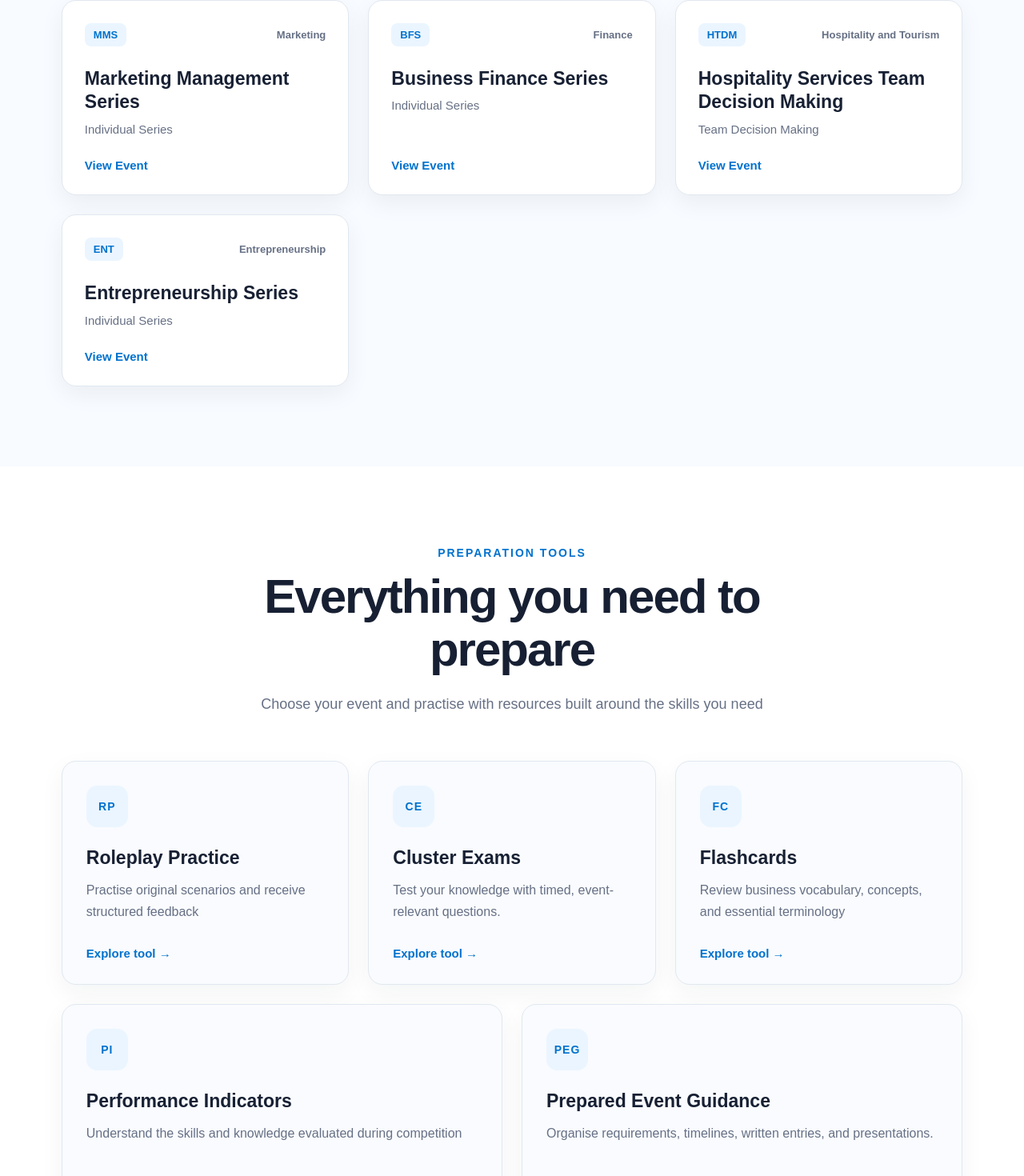
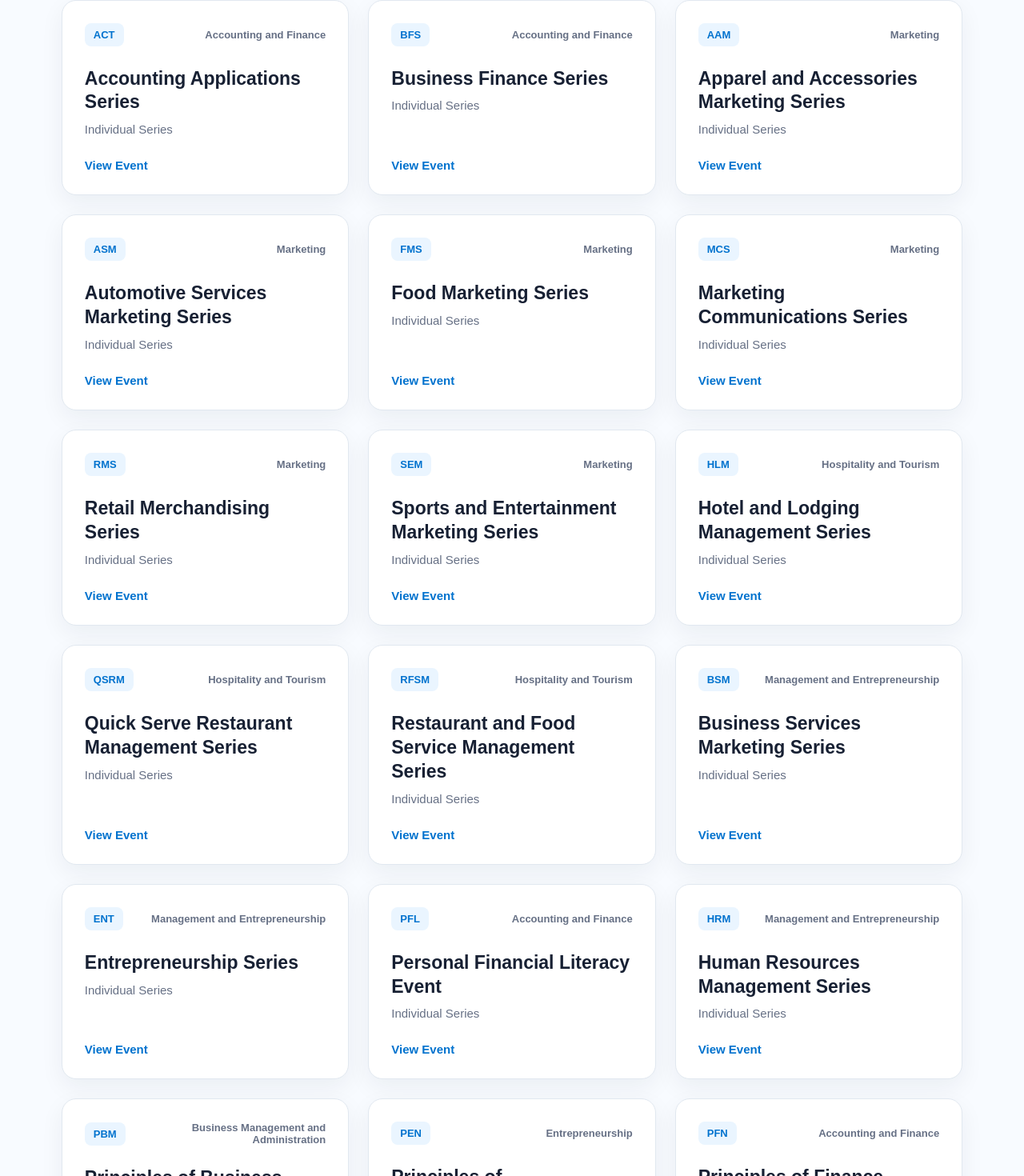
Before and after one commit to nirvith/deca-study-platform, a React (Vite) app: page / in a window 1280 px wide. Shown: the part 1299-2769 px from the top of the page at 80% size. Built offline with nearby package versions, Linux system fonts and the light colour scheme.

Commit message:
Added All events to events.js

```diff
--- a/src/components/EventFinder.jsx
+++ b/src/components/EventFinder.jsx
@@ -46,7 +46,7 @@ function EventFinder() {
                 <button onClick={() => setSelectedCluster("Hospitality and Tourism")}
                         className={selectedCluster === "Hospitality and Tourism" ? "active" : ""}>Hospitality and Tourism</button>
                 <button onClick={() => setSelectedCluster("Business Management")}
-                        className={selectedCluster === "Business Management" ? "active" : ""}>Business Management</button>
+                        className={selectedCluster === "Business Management and Administration" ? "active" : ""}>Business Management and Administration</button>
                 <button onClick={() => setSelectedCluster("Entrepreneurship")}
                         className={selectedCluster === "Entrepreneurship" ? "active" : ""}>Entrepreneurship</button>
                 <button onClick={() => setSelectedCluster("Personal Financial Literacy")}
--- a/src/data/events.js
+++ b/src/data/events.js
@@ -1,9 +1,12 @@
 const events = [
+
+    // Individual Series
+
   {
-        id: "mms",
-        abbreviation: "MMS",
-        name: "Marketing Management Series",
-        cluster: "Marketing",
+    id: "act",
+    abbreviation: "ACT",
+    name: "Accounting Applications Series",
+    cluster: "Accounting and Finance",
     format: "Individual Series",
   },
 
@@ -11,8 +14,188 @@ const events = [
     id: "bfs",
     abbreviation: "BFS",
     name: "Business Finance Series",
-        cluster: "Finance",
+    cluster: "Accounting and Finance",
     format: "Individual Series",
+  },
+
+  {
+    id: "aam",
+    abbreviation: "AAM",
+    name: "Apparel and Accessories Marketing Series",
+    cluster: "Marketing",
+    format: "Individual Series",
+  },
+
+  {
+    id: "asm",
+    abbreviation: "ASM",
+    name: "Automotive Services Marketing Series",
+    cluster: "Marketing",
+    format: "Individual Series",
+  },
+
+  {
+    id: "fms",
+    abbreviation: "FMS",
+    name: "Food Marketing Series",
+    cluster: "Marketing",
+    format: "Individual Series",
+  },
+
+  {
+    id: "mcs",
+    abbreviation: "MCS",
+    name: "Marketing Communications Series",
+    cluster: "Marketing",
+    format: "Individual Series",
+  },
+
+  {
+    id: "rms",
+    abbreviation: "RMS",
+    name: "Retail Merchandising Series",
+    cluster: "Marketing",
+    format: "Individual Series",
+  },
+
+  {
+    id: "sem",
+    abbreviation: "SEM",
+    name: "Sports and Entertainment Marketing Series",
+    cluster: "Marketing",
+    format: "Individual Series",
+  },
+
+  {
+    id: "hlm",
+    abbreviation: "HLM",
+    name: "Hotel and Lodging Management Series",
+    cluster: "Hospitality and Tourism",
+    format: "Individual Series",
+  },
+
+  {
+    id: "qsrm",
+    abbreviation: "QSRM",
+    name: "Quick Serve Restaurant Management Series",
+    cluster: "Hospitality and Tourism",
+    format: "Individual Series",
+  },
+
+  {
+    id: "rfsm",
+    abbreviation: "RFSM",
+    name: "Restaurant and Food Service Management Series",
+    cluster: "Hospitality and Tourism",
+    format: "Individual Series",
+  },
+
+  {
+    id: "bsm",
+    abbreviation: "BSM",
+    name: "Business Services Marketing Series",
+    cluster: "Management and Entrepreneurship",
+    format: "Individual Series",
+  },
+
+  {
+    id: "ent",
+    abbreviation: "ENT",
+    name: "Entrepreneurship Series",
+    cluster: "Management and Entrepreneurship",
+    format: "Individual Series",
+  },
+
+  {
+    id: "pfl",
+    abbreviation: "PFL",
+    name: "Personal Financial Literacy Event",
+    cluster: "Accounting and Finance",
+    format: "Individual Series",
+  },
+
+  {
+    id: "hrm",
+    abbreviation: "HRM",
+    name: "Human Resources Management Series",
+    cluster: "Management and Entrepreneurship",
+    format: "Individual Series",
+  },
+
+  // Principles Events
+
+   {
+    id: "pbm",
+    abbreviation: "PBM",
+    name: "Principles of Business Management and Administration",
+    cluster: "Business Management and Administration",
+    format: "Principles",
+  },
+
+  {
+    id: "pen",
+    abbreviation: "PEN",
+    name: "Principles of Entrepreneurship",
+    cluster: "Entrepreneurship",
+    format: "Principles",
+  },
+
+  {
+    id: "pfn",
+    abbreviation: "PFN",
+    name: "Principles of Finance",
+    cluster: "Accounting and Finance",
+    format: "Principles",
+  },
+
+  {
+    id: "pht",
+    abbreviation: "PHT",
+    name: "Principles of Hospitality and Tourism",
+    cluster: "Hospitality and Tourism",
+    format: "Principles",
+  },
+
+  {
+    id: "pmk",
+    abbreviation: "PMK",
+    name: "Principles of Marketing",
+    cluster: "Marketing",
+    format: "Principles",
+  },
+
+  // Team Decision Making
+
+  {
+    id: "bltdm",
+    abbreviation: "BLTDM",
+    name: "Business Law and Ethics Team Decision Making",
+    cluster: "Business Management and Administration",
+    format: "Team Decision Making",
+  },
+
+  {
+    id: "btdm",
+    abbreviation: "BTDM",
+    name: "Buying and Merchandising Team Decision Making",
+    cluster: "Marketing",
+    format: "Team Decision Making",
+  },
+
+  {
+    id: "etdm",
+    abbreviation: "ETDM",
+    name: "Entrepreneurship Team Decision Making",
+    cluster: "Management and Entrepreneurship",
+    format: "Team Decision Making",
+  },
+
+  {
+    id: "ftdm",
+    abbreviation: "FTDM",
+    name: "Financial Services Team Decision Making",
+    cluster: "Accounting and Finance",
+    format: "Team Decision Making",
   },
 
   {
@@ -24,12 +207,55 @@ const events = [
   },
 
   {
-    id: "ent",
-    abbreviation: "ENT",
-    name: "Entrepreneurship Series",
-    cluster: "Entrepreneurship",
-    format: "Individual Series",
+    id: "mtdm",
+    abbreviation: "MTDM",
+    name: "Marketing Management Team Decision Making",
+    cluster: "Marketing",
+    format: "Team Decision Making",
   },
-]
+
+  {
+    id: "stdm",
+    abbreviation: "STDM",
+    name: "Sports and Entertainment Marketing Team Decision Making",
+    cluster: "Marketing",
+    format: "Team Decision Making",
+  },
+
+  {
+    id: "ttdm",
+    abbreviation: "TTDM",
+    name: "Travel and Tourism Team Decision Making",
+    cluster: "Hospitality and Tourism",
+    format: "Team Decision Making",
+  },
+
+  // Professional Selling and Consulting
+
+   {
+    id: "fce",
+    abbreviation: "FCE",
+    name: "Financial Consulting Event",
+    cluster: "Accounting and Finance",
+    format: "Professional Selling and Consulting",
+  },
+
+  {
+    id: "htps",
+    abbreviation: "HTPS",
+    name: "Hospitality and Tourism Professional Selling",
+    cluster: "Hospitality and Tourism",
+    format: "Professional Selling and Consulting",
+  },
+
+  {
+    id: "pse",
+    abbreviation: "PSE",
+    name: "Professional Selling Event",
+    cluster: "Marketing",
+    format: "Professional Selling and Consulting",
+  },
+
+];
 
 export default events;
```
Lines whose indentation alone changed are shown as unchanged.
